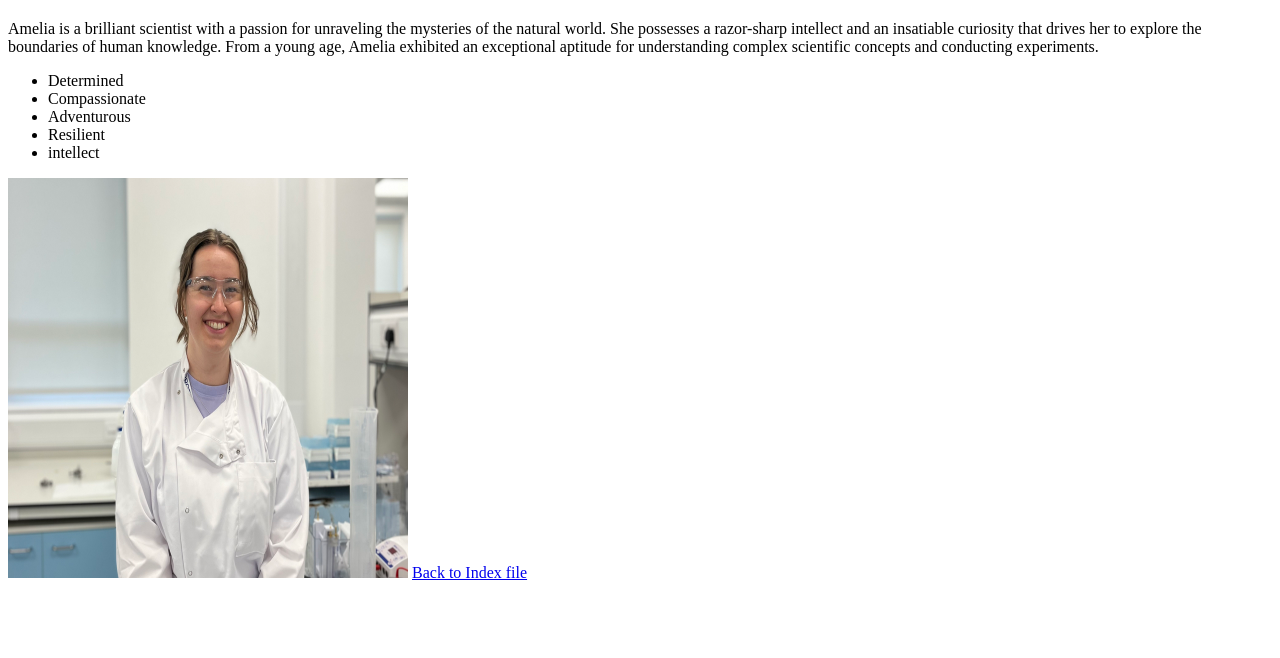
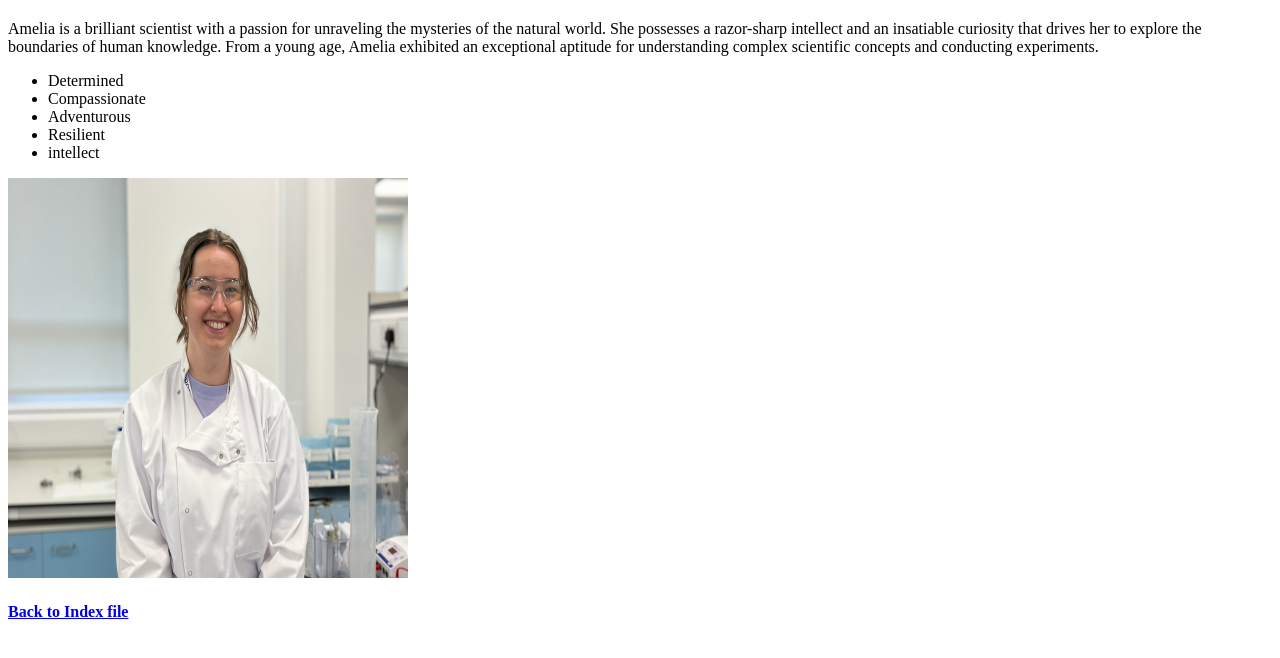
Before and after one commit to 44-563-WebApps-F23/44563-webapps-f23-assignment3-sagaramundla, a plain HTML site: page bonus .html in a window 1280 px wide. Drawn offline with Linux system fonts and the light colour scheme.

Commit message:
Added link

```diff
--- a/bonus .html
+++ b/bonus .html
@@ -12,6 +12,6 @@
             <li>intellect</li>
         </ul>
         <img src = "bonus.jpg" alt = "Amelia scientist" width="400" height= "400">
-        <a href ="index.html">Back to Index  file</a>
+        <h4><a href ="index.html">Back to Index  file</a></h4>
     </body>
 </html>
```
